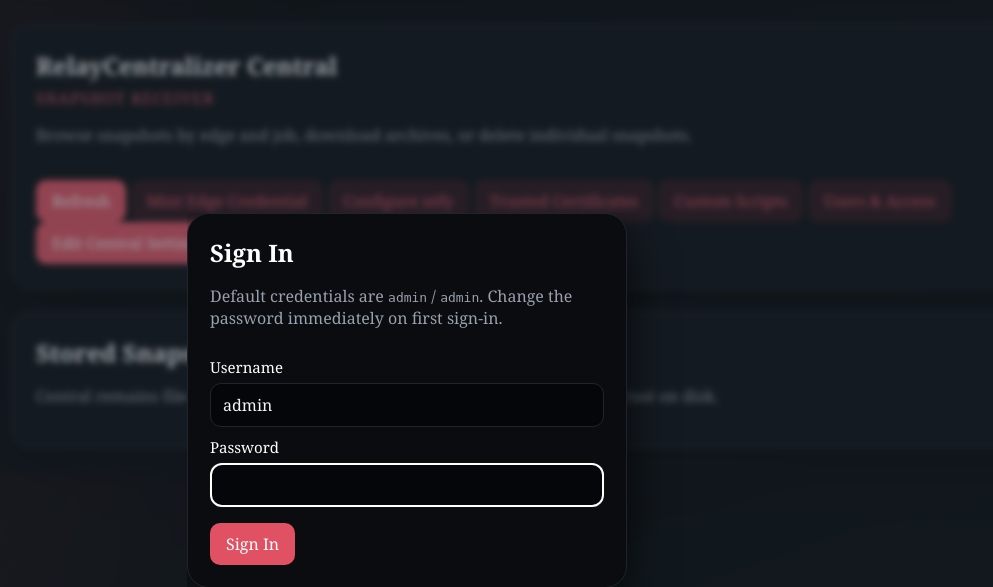
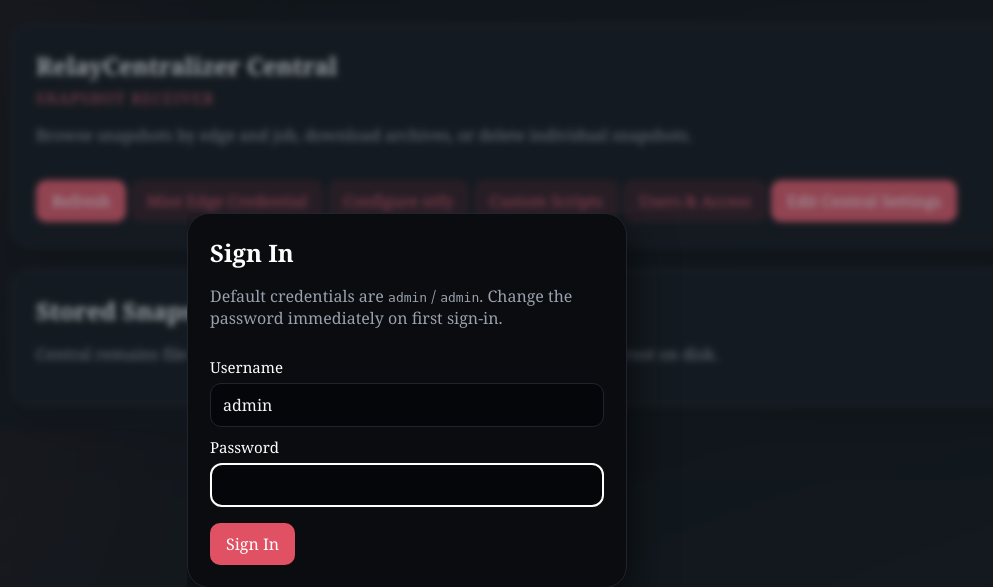
Before and after one commit to thesteau/3to1go, a FastAPI app: page / in a window 1280 px wide. Shown: the top 587 px of the page, without its empty margins (93-1086 px from the left). Run offline with FastAPI, Linux system fonts and the light colour scheme; parts of the project's set-up code (start-up, migrations or seed data) failed here and were passed over; some libraries are stand-ins or nearby versions.

Commit message:
Move trusted cert to within the settings page

```diff
--- a/central/app/api/static/app.js
+++ b/central/app/api/static/app.js
@@ -543,10 +543,16 @@ async function manualRefresh() {
   setActionStatus("Refreshed.", "success");
 }
 
-function openSettingsDialog() {
+async function openSettingsDialog() {
   fillSettings(window.__centralSettings || {});
   clearStatus("settings-status");
+  clearStatus("certificates-status");
   openDialog("settings-dialog");
+  try {
+    await loadCertificateConfig();
+  } catch (error) {
+    setActionStatus(error.message || "Failed to load certificates.", "error");
+  }
 }
 
 function openCredentialDialog() {
@@ -711,16 +717,6 @@ async function loadCertificateConfig() {
   }
   fillCertificateForm(body);
   return body;
-}
-
-async function openCertificatesDialog() {
-  clearStatus("certificates-status");
-  openDialog("certificates-dialog");
-  try {
-    await loadCertificateConfig();
-  } catch (error) {
-    setActionStatus(error.message || "Failed to load certificates.", "error");
-  }
 }
 
 async function uploadCertificateFile() {
--- a/central/app/api/templates/index.html
+++ b/central/app/api/templates/index.html
@@ -19,7 +19,6 @@
         <button type="button" onclick="manualRefresh()">Refresh</button>
         <button type="button" class="secondary" onclick="openCredentialDialog()">Mint Edge Credential</button>
         <button type="button" class="secondary" onclick="openNtfyDialog()">Configure ntfy</button>
-        <button type="button" class="secondary" onclick="openCertificatesDialog()">Trusted Certificates</button>
         <button type="button" class="secondary" onclick="openHooksDialog()">Custom Scripts</button>
         <button type="button" class="secondary" onclick="openUserManagementDialog()">Users & Access</button>
         <button type="button" onclick="openSettingsDialog()">Edit Central Settings</button>
@@ -187,10 +186,26 @@
         </div>
       </div>
 
+      <div class="hook-section">
+        <div class="hook-section-head">
+          <div>
+            <h3>Trusted Certificates</h3>
+            <p class="hint">Upload internal CA certificates for HTTPS endpoints such as ntfy.</p>
+          </div>
+          <span class="hint">10 files max. Supports .crt PEM files. Directory: <code id="certificate-dir">loading...</code></span>
+        </div>
+        <div class="hook-upload-row">
+          <input id="certificate_file_input" type="file" accept=".crt">
+          <button type="button" class="secondary" onclick="uploadCertificateFile()">Upload</button>
+        </div>
+        <div id="certificate-files" class="hook-files"></div>
+      </div>
+
       <div class="toolbar">
         <button type="button" onclick="saveSettings()">Save Central Settings</button>
         <button type="button" class="secondary" onclick="closeDialog('settings-dialog')">Cancel</button>
         <span class="hint status-line" id="settings-status"></span>
+        <span class="hint status-line" id="certificates-status"></span>
       </div>
     </div>
   </dialog>
@@ -242,34 +257,6 @@
         <button type="button" class="secondary" onclick="resetNtfyDefaults()">Defaults</button>
         <button type="button" class="secondary" onclick="closeDialog('ntfy-dialog')">Cancel</button>
         <span class="hint status-line" id="ntfy-status"></span>
-      </div>
-    </div>
-  </dialog>
-
-  <dialog id="certificates-dialog" class="modal" aria-labelledby="certificates-dialog-title">
-    <div class="modal-card">
-      <div class="modal-head">
-        <div>
-          <h2 id="certificates-dialog-title">Trusted Certificates</h2>
-          <p class="hint">Upload internal CA certificates for HTTPS endpoints such as ntfy.</p>
-        </div>
-        <button type="button" class="secondary" onclick="closeDialog('certificates-dialog')">Close</button>
-      </div>
-
-      <div class="hook-section">
-        <div class="hook-section-head">
-          <h3>Uploaded Certificates</h3>
-          <span class="hint">10 files max. Supports .crt PEM files. Directory: <code id="certificate-dir">loading...</code></span>
-        </div>
-        <div class="hook-upload-row">
-          <input id="certificate_file_input" type="file" accept=".crt">
-          <button type="button" class="secondary" onclick="uploadCertificateFile()">Upload</button>
-        </div>
-        <div id="certificate-files" class="hook-files"></div>
-      </div>
-
-      <div class="toolbar">
-        <span class="hint status-line" id="certificates-status"></span>
       </div>
     </div>
   </dialog>
```
Also changed, not shown: edge/app/api/static/app.js (+7 -11 lines), edge/app/api/templates/index.html (+16 -29 lines), README.md, central/README.md, edge/README.md.
